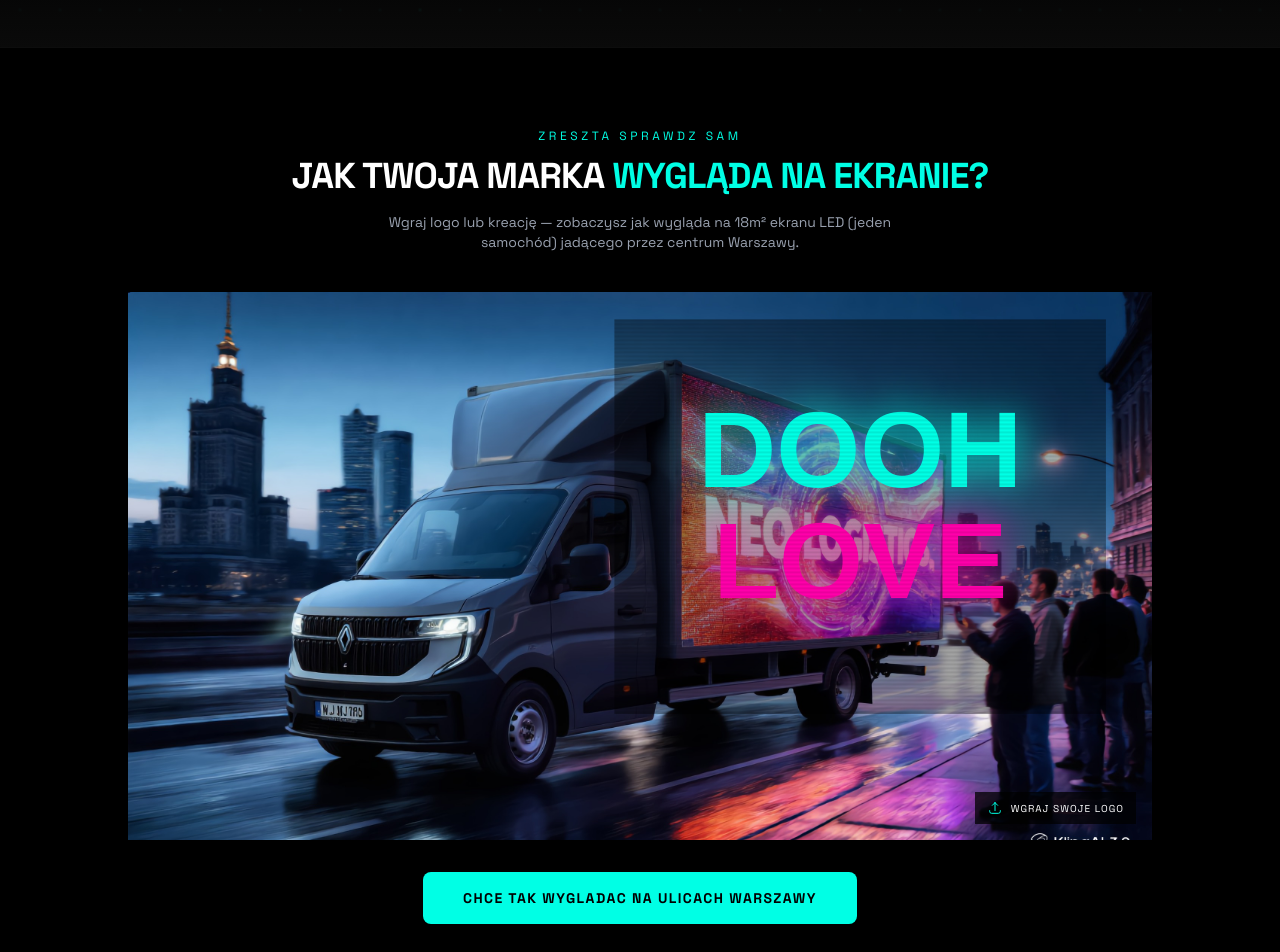
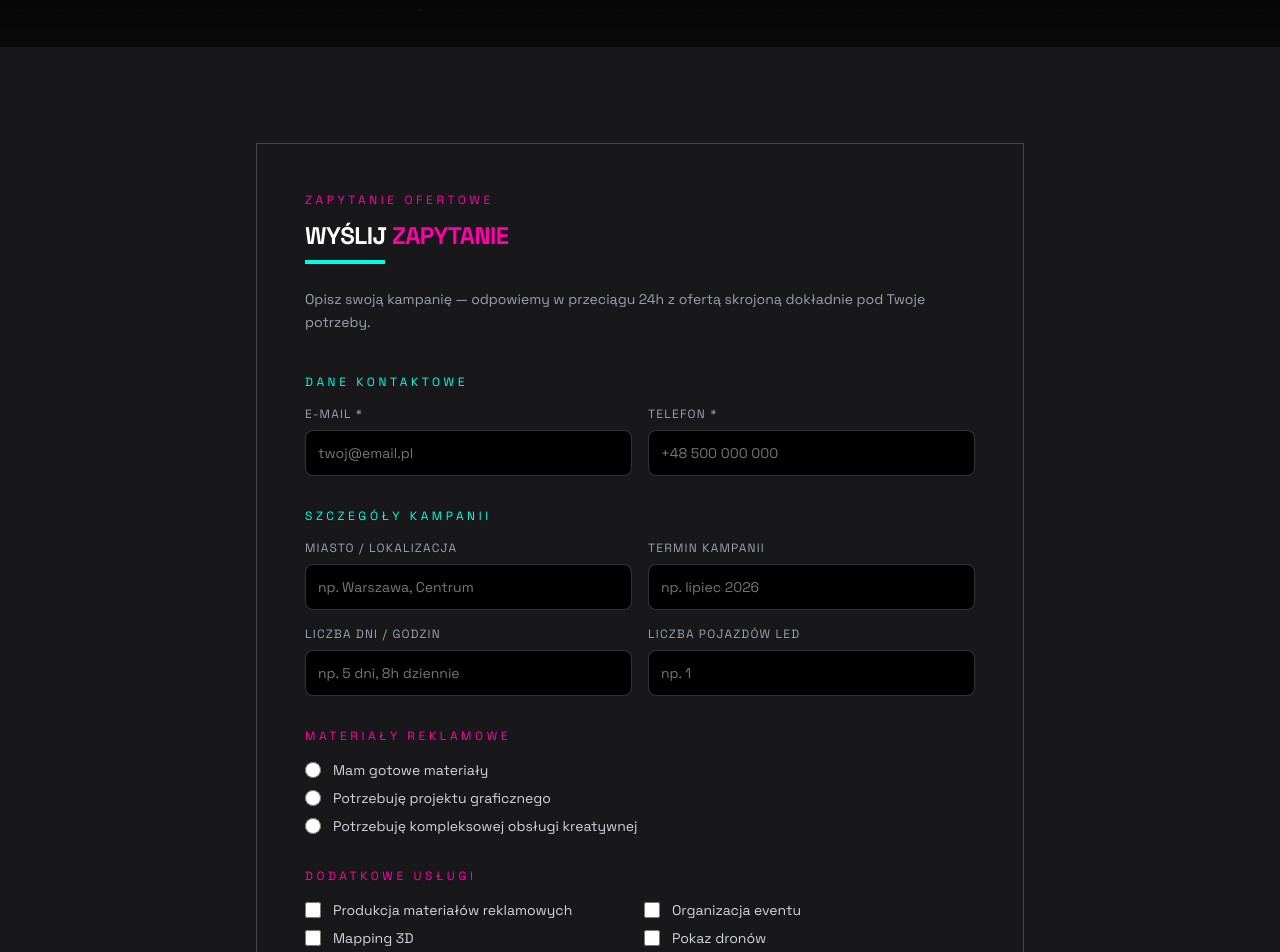
Before and after one commit to JKulczynski/dooh-love-website, a Next.js app: page / in a window 1280 px wide. Shown: the part 2780-3732 px from the top of the page. Built offline with nearby package versions, Linux system fonts and the light colour scheme.

Commit message:
Usuniecie modulu Ad Visualizer
Sekcja "Jak Twoja marka wyglada na ekranie" z uploadem logo i podgladem
na ekranie LED wymagala zbyt duzo pracy konfiguracyjnej wzgledem realnej
wartosci dla uzytkownika koncowego - decyzja Pawla o usunieciu.

Co-Authored-By: Claude Sonnet 4.6 <noreply@anthropic.com>

```diff
--- a/app/page.tsx
+++ b/app/page.tsx
@@ -1,5 +1,4 @@
 import HeroSection from "./components/HeroSection";
-import AdVisualizer from "./components/AdVisualizer";
 import StickyBar from "./components/StickyBar";
 import NavBar from "./components/NavBar";
 import Ticker from "./components/Ticker";
@@ -217,33 +216,6 @@ export default function Home() {
         </div>
       </section>
       </PixelReveal>
-
-      {/* Ad Visualizer */}
-      <section className="py-20 px-6 bg-black border-t border-white/5">
-        <div className="max-w-5xl mx-auto">
-          <RevealOnScroll>
-            <div className="mb-10 text-center">
-              <p className="text-xs uppercase tracking-[0.3em] text-brandCyan mb-3">Zreszta sprawdz sam</p>
-              <h2 className="text-3xl md:text-4xl font-bold uppercase tracking-tight mb-4">
-                Jak Twoja marka <span className="text-brandCyan">wygląda na ekranie?</span>
-              </h2>
-              <p className="text-gray-400 text-sm max-w-xl mx-auto">
-                Wgraj logo lub kreację — zobaczysz jak wygląda na 18m² ekranu LED (jeden samochód) jadącego przez centrum Warszawy.
-              </p>
-            </div>
-          </RevealOnScroll>
-          <RevealOnScroll delay={100}>
-            <AdVisualizer />
-          </RevealOnScroll>
-          <RevealOnScroll delay={200}>
-            <div className="mt-8 text-center">
-              <a href="#wycena" className="inline-flex items-center gap-3 bg-brandCyan text-black font-bold py-4 px-10 rounded-lg uppercase tracking-widest hover:bg-white transition-colors text-sm">
-                Chce tak wygladac na ulicach Warszawy
-              </a>
-            </div>
-          </RevealOnScroll>
-        </div>
-      </section>
 
       {/* Campaign Planner */}
       <WycenaSection />
```
